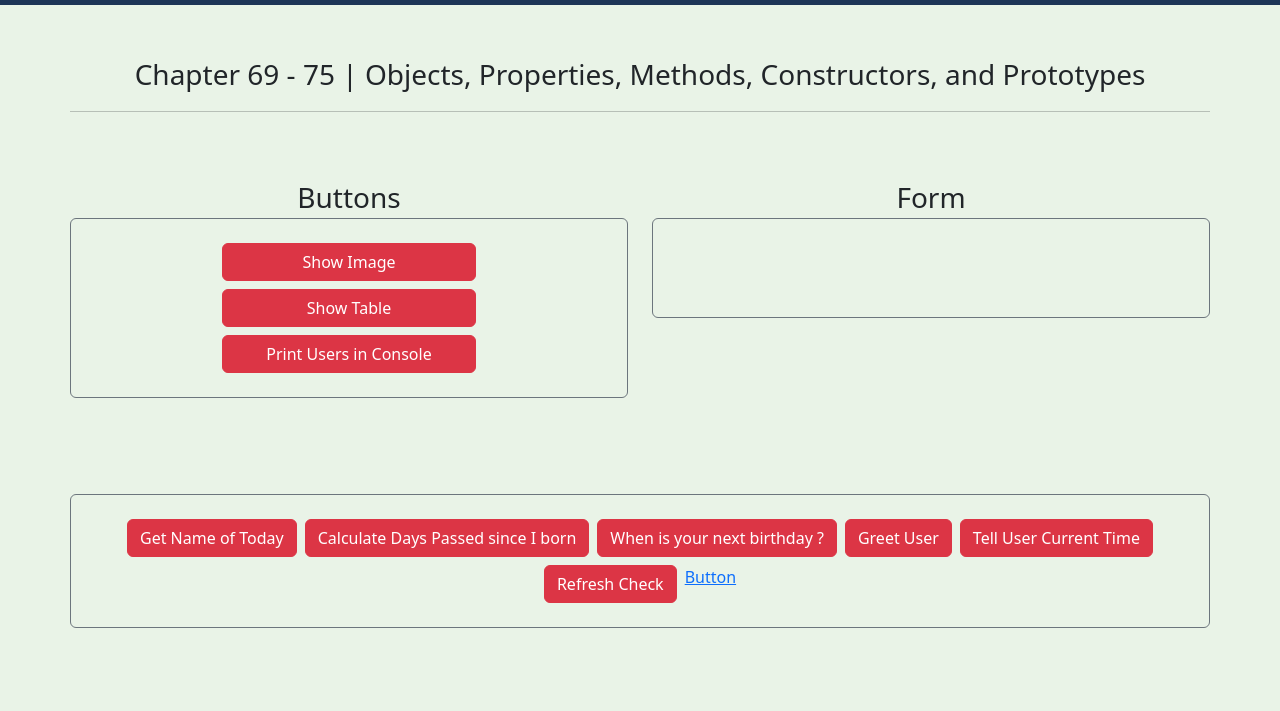
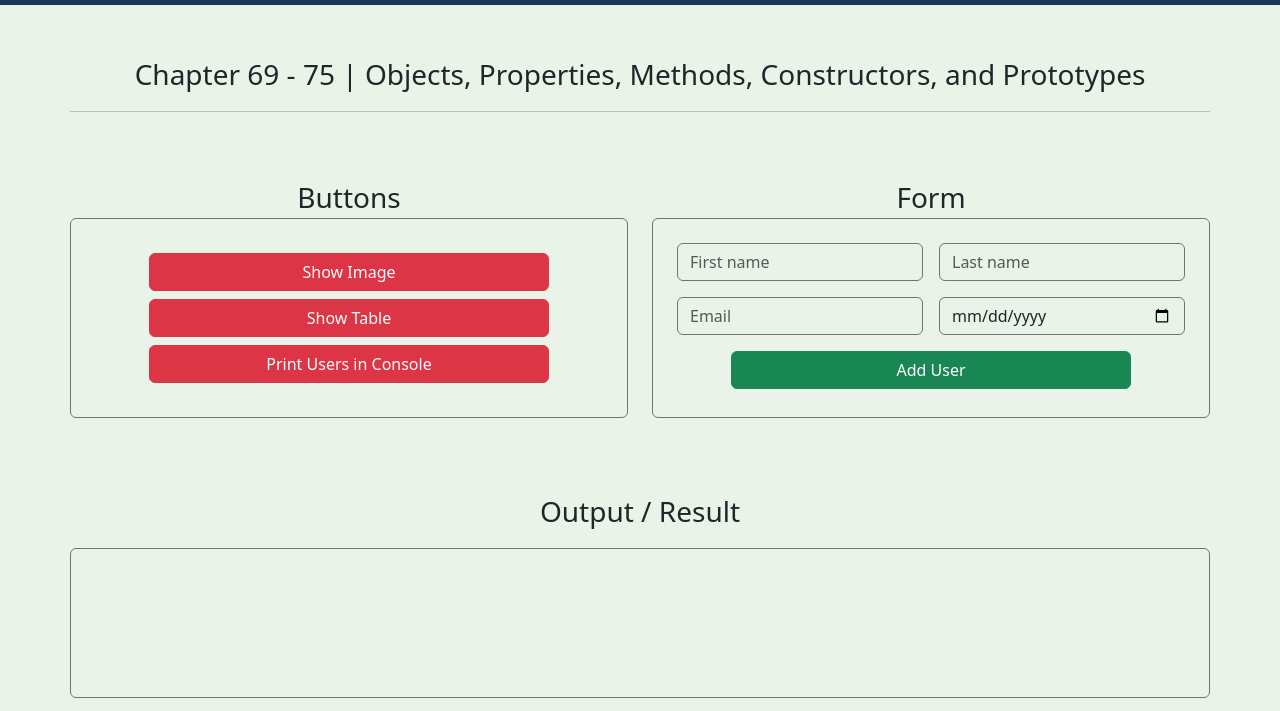
Before and after one commit to EM-USMANN/JS-Chapter-69--75, a plain HTML site: page index.html in a window 1280 px wide. Shown: the part 51-762 px from the top of the page. Drawn offline with nearby package versions, Linux system fonts and the light colour scheme.

Commit message:
22 June Objects

```diff
--- a/index.html
+++ b/index.html
@@ -72,11 +72,13 @@
                     <div class="div">
                         <p class="text-center  fs-3 mb-0 "> Buttons </p>
                     </div>
-                    <div class="div border rounded  border-secondary p-4" id="height-section">
-                        <div class="buttons d-flex flex-wrap flex-column align-items-center  gap-2">
-                            <button class="btn btn-danger w-50" onclick="getTodayName()">Show Image</button>
-                            <button class="btn btn-danger w-50" onclick="calculateDaysSinceBirth()">Show Table</button>
-                            <button class="btn btn-danger w-50" onclick="calculateNextBirthday()">Print Users in
+                    <div class="div border rounded  border-secondary p-4 d-flex justify-content-center align-items-center"
+                        id="height-section">
+                        <div class="buttons d-flex flex-column align-items-center justify-content-center  gap-2 w-100">
+                            <button class="btn btn-danger w-100" onclick="showImageModal('/Assets/Model.jpg')">Show
+                                Image</button>
+                            <button class="btn btn-danger w-100" onclick="calculateDaysSinceBirth()">Show Table</button>
+                            <button class="btn btn-danger w-100" onclick="calculateNextBirthday()">Print Users in
                                 Console</button>
                         </div>
                     </div>
@@ -86,11 +88,30 @@
                     <div class="div">
                         <p class="text-center  fs-3 mb-0 "> Form </p>
                     </div>
-                    <div class="div border rounded  border-secondary p-4 d-flex flex-wrap justify-content-center align-items-center "
-                        id="height-section">
+                    <div class="div border rounded  border-secondary p-4 " id="height-section">
 
 
-
+                        <div class="row g-3">
+                            <div class="col-6">
+                                <input type="text" class="form-control bg-transparent border-secondary"
+                                    placeholder="First name" aria-label="First name">
+                            </div>
+                            <div class="col-6">
+                                <input type="text" class="form-control bg-transparent border-secondary"
+                                    placeholder="Last name" aria-label="Last name">
+                            </div>
+                            <div class="col-6">
+                                <input type="email" class="form-control bg-transparent border-secondary"
+                                    placeholder="Email" aria-label="Last name">
+                            </div>
+                            <div class="col-6">
+                                <input type="date" class="form-control bg-transparent border-secondary"
+                                    placeholder="Last name" aria-label="Last name">
+                            </div>
+                            <div class="col-12 text-center">
+                                <button type="submit" class="btn btn-success w-100">Add User</button>
+                            </div>
+                        </div>
 
 
                     </div>
@@ -102,20 +123,21 @@
 
 
 
-        <div class="container py-5">
-            <div class="row">
-                <div class="col border rounded  border-secondary p-4">
-                    <div class="buttons d-flex flex-wrap justify-content-center  gap-2">
-                        <button class="btn btn-danger" onclick="getTodayName()">Get Name of Today</button>
-                        <button class="btn btn-danger" onclick="calculateDaysSinceBirth()">Calculate Days Passed since I
-                            born</button>
-                        <button class="btn btn-danger" onclick="calculateNextBirthday()">When is your next birthday
-                            ?</button>
-                        <button class="btn btn-danger" onclick="greetUser()">Greet User</button>
-                        <button class="btn btn-danger" onclick="tellCurrentTime()">Tell User Current Time</button>
-                        <button class="btn btn-danger" onclick="refreshCheck()">Refresh Check</button>
-                        <a href="javaccript:void(0)" id="button" onclick="Button()">Button</a>
+        <!-- Box model code -->
+
+        <div class="modal fade" id="imageModal" tabindex="-1" aria-hidden="true">
+            <div class="modal-dialog modal-dialog-centered modal-lg">
+                <div class="modal-content bg-dark position-relative p-0">
+
+                    <!-- Close Button (X icon) positioned on top of image -->
+                    <button type="button" class="btn-close position-absolute top-0 end-0 m-2 z-3"
+                        data-bs-dismiss="modal" aria-label="Close"></button>
+
+                    <!-- Modal Image -->
+                    <div class="modal-body p-0">
+                        <img id="dynamicModalImage" src="" class="img-fluid w-100" alt="Preview Image">
                     </div>
+
                 </div>
             </div>
         </div>
@@ -128,7 +150,9 @@
 
 
 
-        <div class="container py-5">
+
+        <!-- OutPut Box Starts Here -->
+        <div class="container py-4">
             <div class="row">
                 <div class="col-12">
                     <p class="text-center fs-3 ">
@@ -146,7 +170,22 @@
                 </div>
             </div>
         </div>
+
+
+
+
+
+
     </main>
+
+
+
+
+
+
+
+
+
     <footer>
         <div class=" container">
             <div class="row">
--- a/js/script.js
+++ b/js/script.js
@@ -49,152 +49,22 @@ document.getElementById("clear-output").onclick = function () {
     document.getElementById("outputResult").innerHTML = "";
 }
 
-// Clear Input Field
-document.getElementById("button-addon2").onclick = function () {
-    document.getElementById("Input-field").value = "";
-    showToast("Input field cleared.", "info");
-}
 
-// right now date
-
-let rightNowDate = new Date();
-document.getElementById("Original-Text-Box").innerHTML = rightNowDate
-
-let day = rightNowDate.getDay();
-// console.log('day', day)
-
-setInterval(() => {
-    // console.log(new Date())
-}, 1000);
-
-
-
-// function to get name of today
-function getTodayName() {
-    const days = ["Sunday", "Monday", "Tuesday", "Wednesday", "Thursday", "Friday", "Saturday"];
-    let today = new Date();
-    let dayName = days[today.getDay()];
-    document.getElementById("outputResult").innerHTML = `Today is: ${dayName}`;
+// make a function to show a model
+function showImageModal(imagePath) {
+    document.getElementById('dynamicModalImage').src = imagePath;
+    const modal = new bootstrap.Modal(document.getElementById('imageModal'));
+    modal.show();
 }
 
 
-
-// calculate days passed since i was born
-function calculateDaysSinceBirth() {
-    // Get the input value
-    let inputValue = document.getElementById("Input-field").value;
-
-    // Check if the input is a valid date
-    if (isNaN(Date.parse(inputValue)) || inputValue === "") {
-        showToast("Please enter a valid date.", "error");
-        return;
-    }
-
-    // Convert to Date object
-    let birthDate = new Date(inputValue);
-    let today = new Date();
-
-    // Calculate the difference in milliseconds
-    let diffTime = today - birthDate;
-
-    // Convert milliseconds to days
-    let diffDays = Math.floor(diffTime / (1000 * 60 * 60 * 24));
-
-    // Display the result
-    document.getElementById("outputResult").innerHTML = `Days since birth: ${diffDays}`;
-    showToast("Days calculated successfully!", "success");
+let user = {
+    name: "John Doe",
+    email: "abc",
+    password: "123456",
+    confirmPassword: "123456",
+    age: 25,
 }
 
 
-
-
-// when is your next birthday
-function calculateNextBirthday() {
-    // Get the input value
-    let inputValue = document.getElementById("Input-field").value;
-
-    // Check if the input is a valid date
-    if (isNaN(Date.parse(inputValue)) || inputValue === "") {
-        showToast("Please enter a valid date.", "error");
-        return;
-    }
-
-    // Convert to Date object
-    let birthDate = new Date(inputValue);
-    let today = new Date();
-
-    // Set the next birthday year
-    let nextBirthdayYear = today.getFullYear();
-    if (today > new Date(nextBirthdayYear, birthDate.getMonth(), birthDate.getDate())) {
-        nextBirthdayYear++;
-    }
-
-    // Calculate the next birthday date
-    let nextBirthday = new Date(nextBirthdayYear, birthDate.getMonth(), birthDate.getDate());
-
-    // Calculate the difference in milliseconds
-    let diffTime = nextBirthday - today;
-
-    // Convert milliseconds to days
-    let diffDays = Math.ceil(diffTime / (1000 * 60 * 60 * 24));
-
-    // Display the result
-    document.getElementById("outputResult").innerHTML = `Next birthday in: ${diffDays} days`;
-    showToast("Next birthday calculated successfully!", "success");
-}
-
-
-// Greet user accroding to day time if morning greet morning if evening greet evening but first get username from prompt
-function greetUser() {
-    let userName = prompt("Please enter your name:");
-    if (!userName) {
-        showToast("No name entered. Greeting will not be displayed.", "warning");
-        return;
-    }
-
-    let currentHour = new Date().getHours();
-    let greeting;
-
-    if (currentHour < 12) {
-        greeting = `Good morning, ${userName}!`;
-    } else if (currentHour < 18) {
-        greeting = `Good afternoon, ${userName}!`;
-    } else {
-        greeting = `Good evening, ${userName}!`;
-    }
-
-    document.getElementById("outputResult").innerHTML = greeting;
-}
-
-
-
-
-
-// Tell user current time
-function tellCurrentTime() {
-    let currentTime = new Date().toLocaleTimeString();
-    document.getElementById("outputResult").innerHTML = `Current time is: ${currentTime}`;
-    showToast("Current time displayed successfully!", "info");
-}
-
-
-
-
-let x = 10;
-do {
-    console.log('x', x)
-    x++;
-
-} while (x <= 20);
-
-
-
-
-function refreshCheck() {
-    alert("Page is refreshed");
-}
-
-
-function Button() {
-    alert("Button clicked");
-}
+console.log('user age', user["age"])
--- a/styles/style.css
+++ b/styles/style.css
@@ -42,7 +42,7 @@ footer {
 }
 
 #height-section {
-    min-height: 100px;
+    min-height: 200px;
 }
 
 .input-original-string {
@@ -54,4 +54,15 @@ footer {
 #outputResult {
     flex-direction: column !important;
     align-items: center !important;
+    height: 150px;
 }
+
+#height-section div .btn {
+    max-width: 400px !important;
+}
+
+input.form-control:focus {
+    border-color: grey !important;
+    box-shadow: 0 0 0 0.25rem rgba(128, 128, 128, 0.25);
+    /* subtle grey shadow */
+}
```
Also changed, not shown: Assets/Model.jpg (added).
